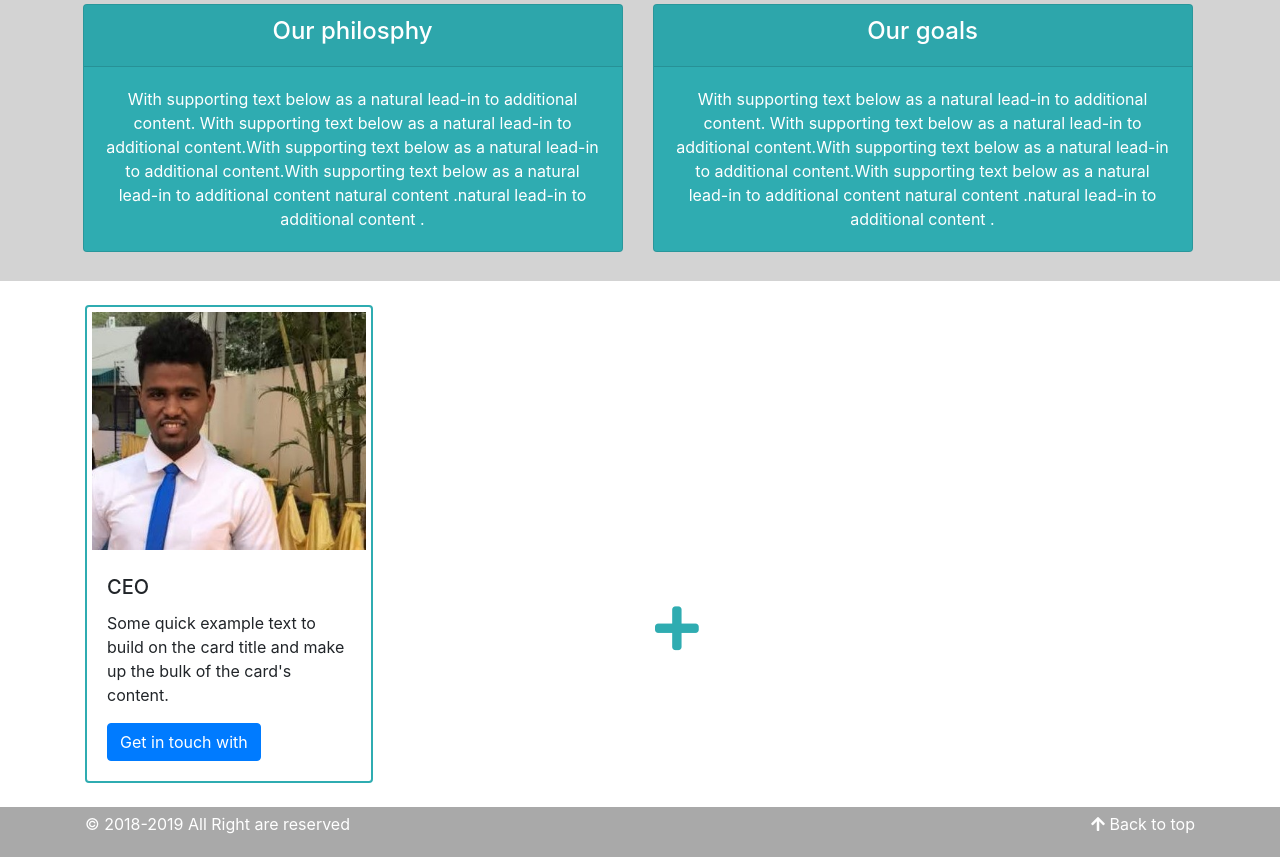
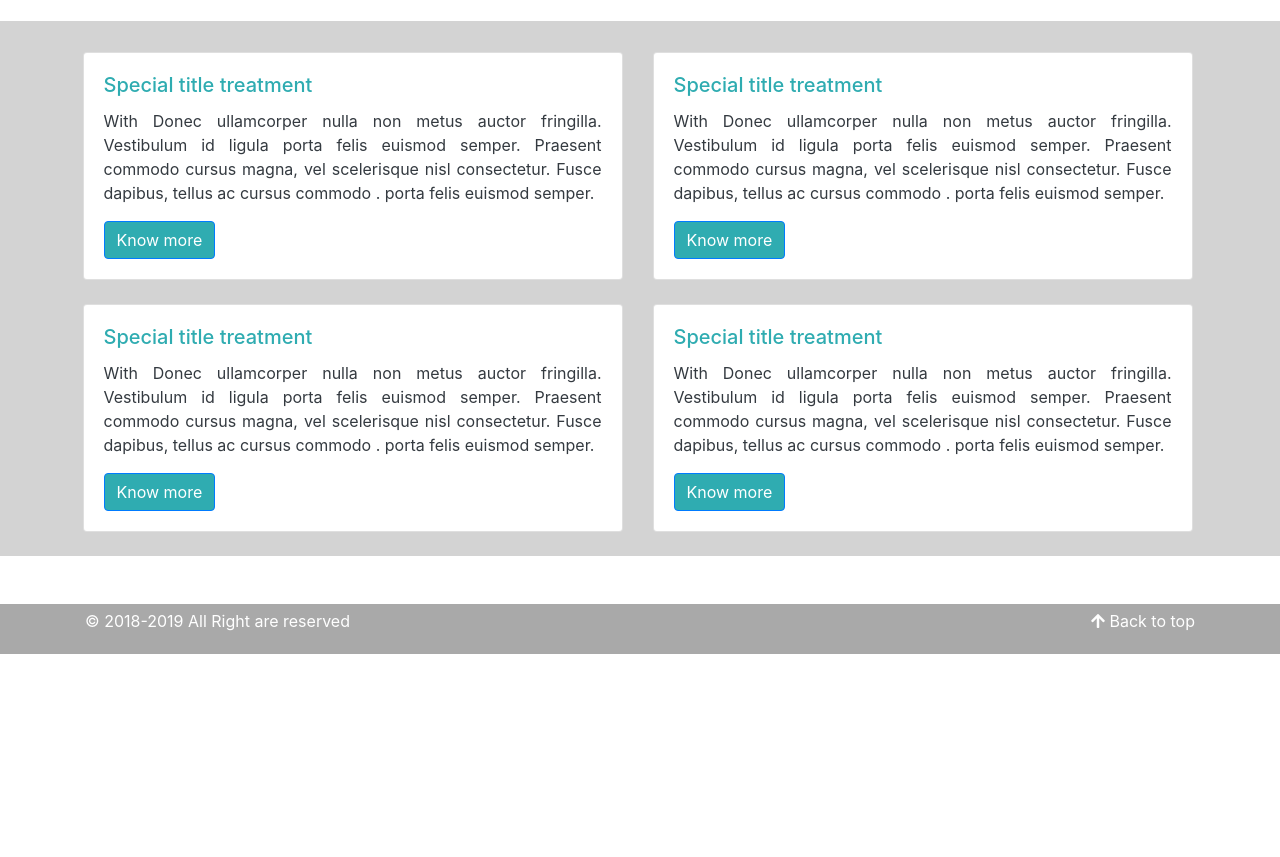
Before and after one commit to msuleiman97/my-website-using-bootstrap, a plain HTML site: page services.html in a window 1280 px wide. Shown: the part 1118-1975 px from the top of the page. After the commit the page ends 1772 px from the top, so only its background shows below. Drawn offline with nearby package versions, Linux system fonts and the light colour scheme.

Commit message:
gif , service section designed

```diff
--- a/about.html
+++ b/services.html
@@ -66,14 +66,14 @@
 <!--start gif photo -->
       <section id="gif-photo" style="">
           <div >
-              <img src="img/gif%20phot.gif" >
+              <img src="img/services.gif" >
           </div>
       </section>
 <!-- end gif photo-->
 <!--start page title  -->
       <section id="page-title">
           <div class="container">
-             <a href="about.html" class="non-uper"> <h6 style="margin: 2px ; color:#2facb1; ">About Us  >> </h6></a>
+             <a href="about.html" class="non-uper"> <h6 style="margin: 2px ; color:#2facb1; ">Services  >> </h6></a>
           </div>
       </section>
       <br>
@@ -84,9 +84,9 @@
 
              <div class="row featurette">
               <div class="col-md-7 ">
-              <h2 class="featurette-heading" style="margin-bottom: 2px; color:#2facb1;  ">Who We Are . </h2>
+              <h2 class="featurette-heading" style="margin-bottom: 2px; color:#2facb1;  ">What We Do . </h2>
 
-            <p class="lead" style="text-indent: 30px; text-align: justify;">Donec ullamcorper nulla non metus auctor fringilla. Vestibulum id ligula porta felis euismod semper. Praesent commodo cursus magna, vel scelerisque nisl consectetur. Fusce dapibus, tellus ac cursus commodo .</p><p class="lead" style="text-indent: 30px; text-align: justify;"> Donec ullamcorper nulla non metus auctor fringilla. Vestibulum id ligula porta felis euismod semper. Praesent commodo cursus magna, vel scelerisque nisl consectetur. Fusce dapibus, tellus ac cursus commodo . porta felis euismod semper. Praesent commodo cursus magna, vel scelerisque nisl consectetur. Fusce dapibus, tellus ac cursus commodo .
+            <p class="lead" style="text-indent: 30px; text-align: justify;">Donec ullamcorper nulla non metus auctor fringilla. Vestibulum id ligula porta felis euismod semper. Praesent commodo cursus magna, vel scelerisque nisl consectetur. Fusce dapibus, tellus ac cursus commodo .</p><p class="lead" style="text-indent: 30px; text-align: justify;"> Donec ullamcorper nulla non metus auctor fringilla. Vestibulum id ligula porta felis euismod semper. Praesent commodo cursus magna, vel scelerisque nisl consectetur. Fusce dapibus, tellus ac cursus commodo . porta felis euismod semper. Praesent commodo cursus magna, vel scelerisque nisl consectetur. Fusce dapibus, tellus ac cursus commodo . porta felis euismod semper. Praesent commodo cursus magna, vel scelerisque nisl consectetur. Fusce dapibus, tellus ac cursus commodo .porta felis euismod semper. Praesent commodo cursus magna, vel scelerisque nisl consectetur. Fusce dapibus, tellus ac cursus commodo .
 
               </p>
 
@@ -107,29 +107,44 @@
         <div class="container">
           <div class="row">
             <div class="col">
-   <div class="card bg-navyblue col-white " style="padding-left: 0 !important; box-sizing: border-box:none;  text-align: center; margin-bottom: 5px; ">
-  <div class="card-header">
-    <h4 class="col-white" style="vertical-align: middle;">Our philosphy </h4>
-  </div>
-  <div class="card-body" >
-
-    <p class="card-text" style="text-indent: 0px;">With supporting text below as a natural lead-in to additional content. With supporting text below as a natural lead-in to additional content.With supporting text below as a natural lead-in to additional content.With supporting text below as a natural lead-in to additional content natural  content .natural lead-in to additional content .</p>
-
+              <div class="card" style="width: 100%;">
+  <div class="card-body">
+    <h5 class="card-title col-navyblue">Special title treatment</h5>
+    <p class="card-text" style="text-align: justify; color:#343a40 !important;">With Donec ullamcorper nulla non metus auctor fringilla. Vestibulum id ligula porta felis euismod semper. Praesent commodo cursus magna, vel scelerisque nisl consectetur. Fusce dapibus, tellus ac cursus commodo . porta felis euismod semper.</p>
+    <a href="#" class="btn btn-primary non-uper bg-navyblue">Know more</a>
   </div>
 </div>
 
               </div>
             <div class="col">
-   <div class="card bg-navyblue col-white " style="padding-left: 0 !important; box-sizing: border-box:none;  text-align: center; margin-bottom: 5px; ">
-  <div class="card-header">
-    <h4 class="col-white" style="vertical-align: middle;">Our goals </h4>
-  </div>
-  <div class="card-body" >
-
-    <p class="card-text" style="text-indent: 0px;">With supporting text below as a natural lead-in to additional content. With supporting text below as a natural lead-in to additional content.With supporting text below as a natural lead-in to additional content.With supporting text below as a natural lead-in to additional content natural  content .natural lead-in to additional content .</p>
-
+<div class="card" style="width: 100%;">
+  <div class="card-body">
+    <h5 class="card-title col-navyblue">Special title treatment</h5>
+    <p class="card-text" style="text-align: justify; color:#343a40 !important; ">With Donec ullamcorper nulla non metus auctor fringilla. Vestibulum id ligula porta felis euismod semper. Praesent commodo cursus magna, vel scelerisque nisl consectetur. Fusce dapibus, tellus ac cursus commodo . porta felis euismod semper.</p>
+    <a href="#" class="btn btn-primary non-uper bg-navyblue">Know more</a>
   </div>
 </div>
+              </div>
+            <div class="w-100"></div> <br>
+            <div class="col">
+             <div class="card" style="width: 100%;">
+  <div class="card-body">
+    <h5 class="card-title col-navyblue">Special title treatment</h5>
+    <p class="card-text" style="text-align: justify; color:#343a40 !important;">With Donec ullamcorper nulla non metus auctor fringilla. Vestibulum id ligula porta felis euismod semper. Praesent commodo cursus magna, vel scelerisque nisl consectetur. Fusce dapibus, tellus ac cursus commodo . porta felis euismod semper.</p>
+    <a href="#" class="btn btn-primary non-uper bg-navyblue">Know more</a>
+  </div>
+</div>
+              </div>
+            <div class="col">
+             <div class="card" style="width: 100%;">
+  <div class="card-body">
+    <h5 class="card-title col-navyblue">Special title treatment</h5>
+    <p class="card-text" style="text-align: justify;color:#343a40 !important;">With Donec ullamcorper nulla non metus auctor fringilla. Vestibulum id ligula porta felis euismod semper. Praesent commodo cursus magna, vel scelerisque nisl consectetur. Fusce dapibus, tellus ac cursus commodo . porta felis euismod semper.</p>
+    <a href="#" class="btn btn-primary non-uper bg-navyblue">Know more</a>
+  </div>
+</div>
+
+
 
               </div>
           </div>
@@ -142,23 +157,7 @@
 <!--start our employee-->
       <section>
           <div class="container">
-            <div class="row">
-            <div class="col" >
-            <div class="card " style="width: 18rem; border: 2px solid #2facb1;">
-  <img class="card-img-top" src="img/our%20emplyee.jpg" alt="Card image cap" style="padding: 5px;border: rounded;">
-  <div class="card-body">
-    <h5 class="card-title">CEO</h5>
-    <p class="card-text">Some quick example text to build on the card title and make up the bulk of the card's content.</p>
-    <a href="#" class="btn btn-primary non-uper">Get in touch with</a>
-  </div>
-</div>
-                </div>
 
-        <div class="col " style=" align-content: center; float: right; vertical-align: middle;">
-            <br><br> <br><br><br><br><br>
-              <i class="fas fa-plus" style="color:#2facb1; font-size: 50px; "></i>
-             </div>
-                </div>
           </div>
       </section>
       <br>
```
Also changed, not shown: img/services.gif (added), img/services.jpg (added). Lines whose indentation alone changed are shown as unchanged.
